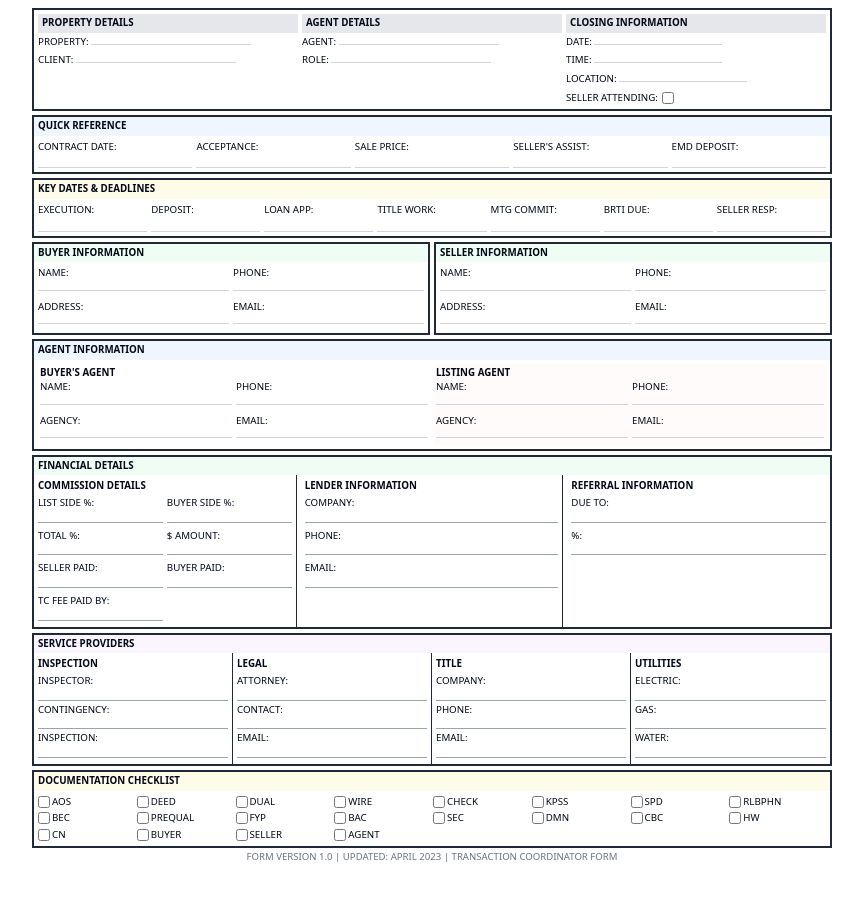
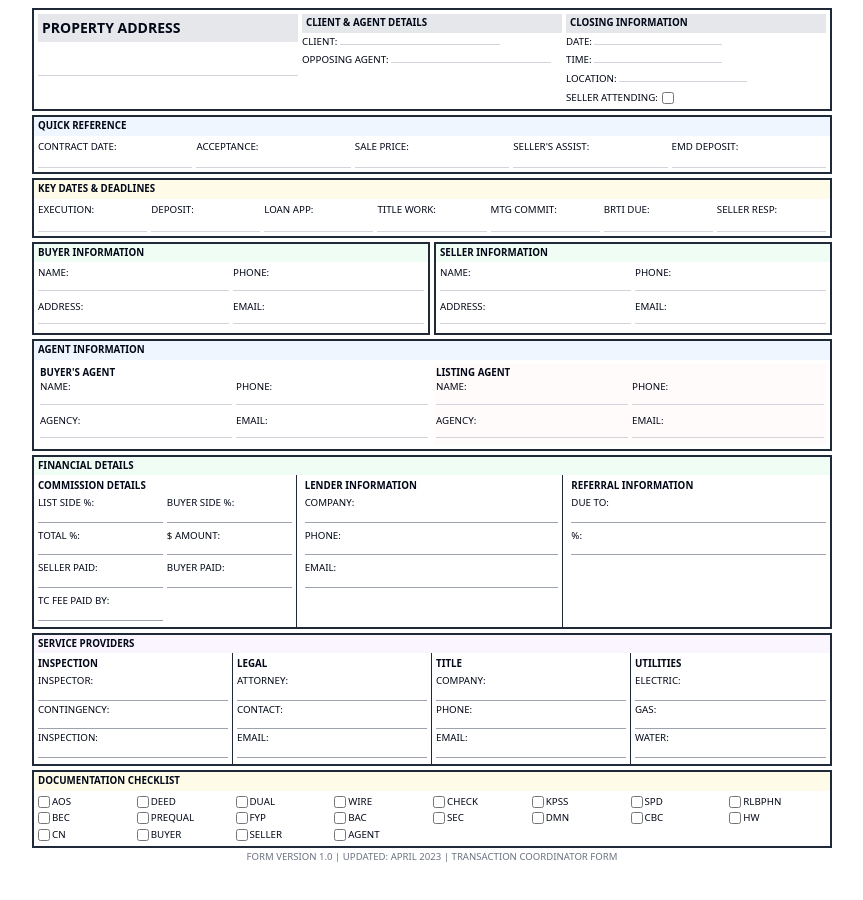
Before and after one commit to haydnphilipdesign/layout-rearrange-pdf, a React (Vite) app: page / in a window 1280 px wide. Shown: the top 900 px of the page, without its empty margins (208-1071 px from the left). Built offline with nearby package versions, Linux system fonts and the light colour scheme.

Commit message:
feat: Update Index page header
Refactor the header section of the Index page to include "Opposing Agent" and "Client" and update the label.

```diff
--- a/src/pages/Index.tsx
+++ b/src/pages/Index.tsx
@@ -6,17 +6,16 @@ const TransactionForm = () => {
       {/* Top Section */}
       <div className="grid grid-cols-3 gap-1 border-2 border-gray-800 p-1 mb-1">
         <div className="space-y-0.5">
-          <div className="bg-gray-200 font-semibold px-1 py-0.5">PROPERTY DETAILS</div>
-          <div className="space-y-1">
-            <div>PROPERTY: <span className="border-b border-gray-300 inline-block w-40"></span></div>
-            <div>CLIENT: <span className="border-b border-gray-300 inline-block w-40"></span></div>
+          <div className="bg-gray-200 font-bold text-sm px-1 py-1">PROPERTY ADDRESS</div>
+          <div className="space-y-1 mt-1">
+            <div><span className="border-b border-gray-300 inline-block w-full h-8"></span></div>
           </div>
         </div>
         <div className="space-y-0.5">
-          <div className="bg-gray-200 font-semibold px-1 py-0.5">AGENT DETAILS</div>
+          <div className="bg-gray-200 font-semibold px-1 py-0.5">CLIENT & AGENT DETAILS</div>
           <div className="space-y-1">
-            <div>AGENT: <span className="border-b border-gray-300 inline-block w-40"></span></div>
-            <div>ROLE: <span className="border-b border-gray-300 inline-block w-40"></span></div>
+            <div>CLIENT: <span className="border-b border-gray-300 inline-block w-40"></span></div>
+            <div>OPPOSING AGENT: <span className="border-b border-gray-300 inline-block w-40"></span></div>
           </div>
         </div>
         <div className="space-y-0.5">
```
